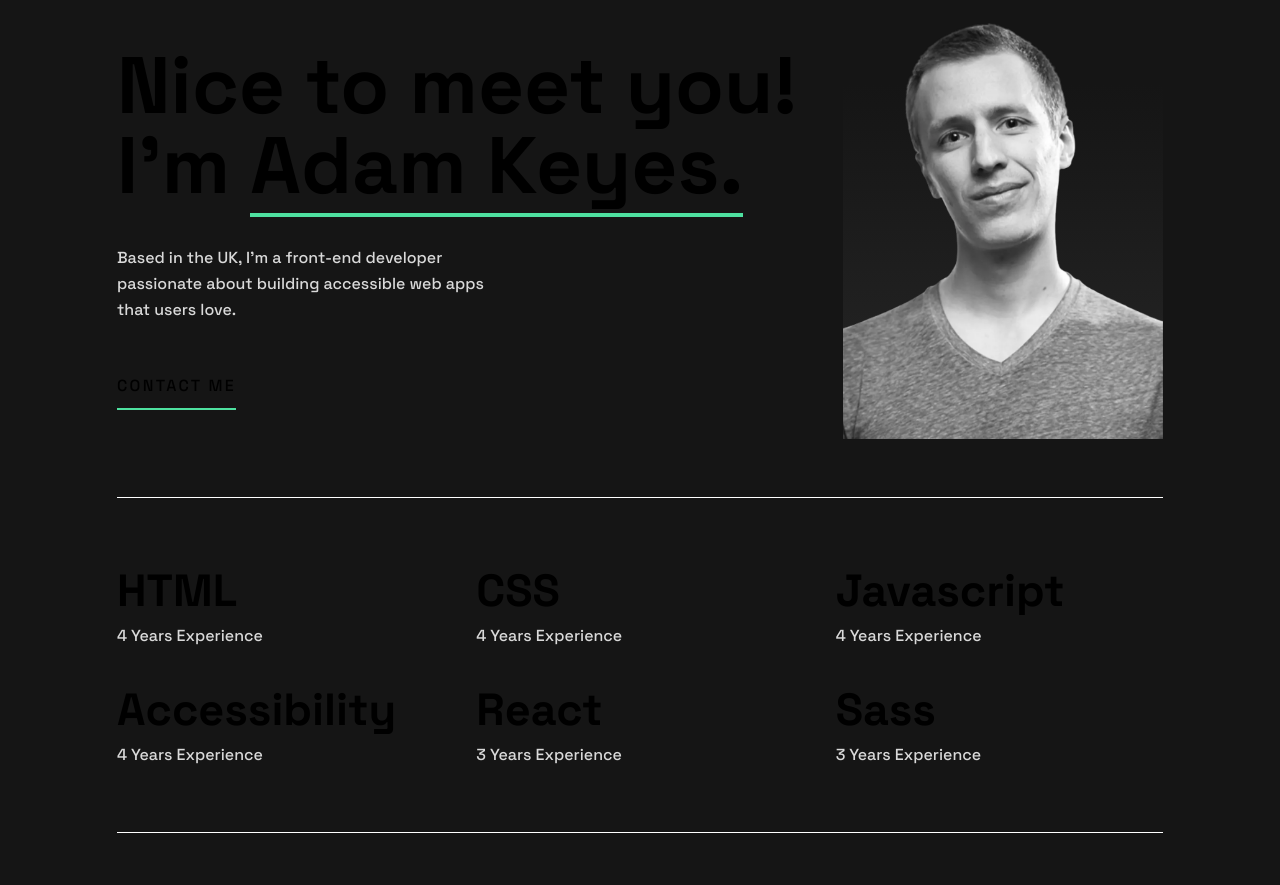
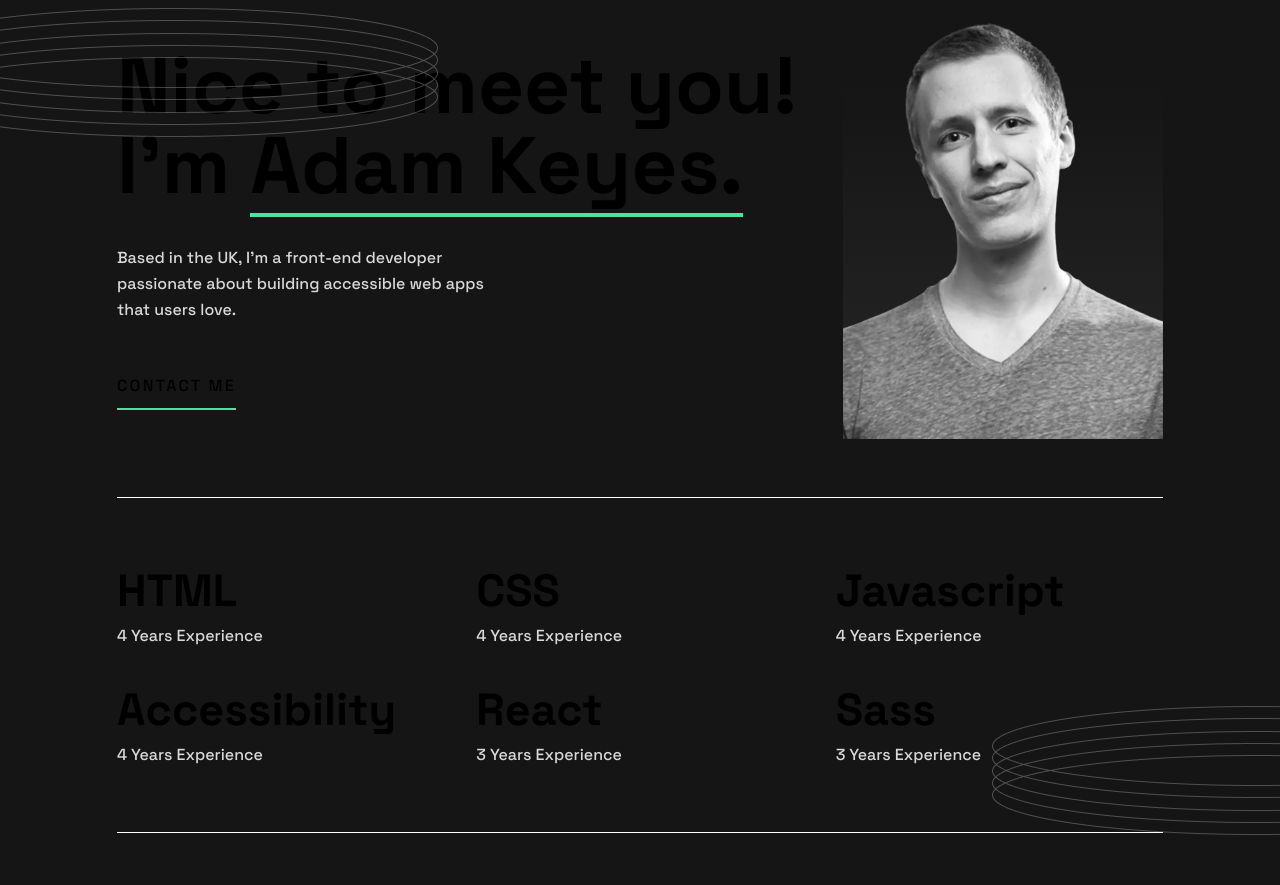
Before and after one commit to esteban025/TEMPLATE-PORTFOLIO, a plain HTML site: page index.html in a window 1280 px wide. Shown: the part 67-952 px from the top of the page. Drawn offline with Linux system fonts and the light colour scheme.

Commit message:
Añadiendo decoración de círculos en header y main

```diff
--- a/index.html
+++ b/index.html
@@ -15,6 +15,9 @@
 </head>
 <body>
   <div class="dd">
+    <div class="decorative-circles">
+      <img src="./images/decorative-circles.webp" alt="Image decorative circles">
+    </div>
     <header class="header-page">
       <div class="branding">
         <div class="name-user">
@@ -51,6 +54,9 @@
       </section>
 
       <section class="skills-section">
+        <div class="decorative-circles">
+          <img src="./images/decorative-circles.webp" alt="Image decorative circles">
+        </div>
         <article>
           <h3>HTML</h3>
           <P>4 Years Experience</P>
--- a/src/styles/header.css
+++ b/src/styles/header.css
@@ -1,3 +1,13 @@
+.dd > div.decorative-circles {
+  position: absolute;
+  top: 4%;
+  right: calc(70% - 1.25rem);
+
+  & img {
+    display: block;
+  }
+}
+
 .list-social-networks {
   display: flex;
   align-items: center;
--- a/src/styles/hero-sections.css
+++ b/src/styles/hero-sections.css
@@ -3,6 +3,8 @@
   width: 100%;
   max-width: 1110px;
   margin: 0 auto;
+
+  position: relative;
 }
 .hero-section {
   padding: 3rem 0;
--- a/src/styles/skills.css
+++ b/src/styles/skills.css
@@ -9,6 +9,8 @@
   gap: 2rem ;
   justify-content: center;
   align-items: center;
+
+  position: relative;
 }
 
 .skills-section article{
@@ -24,6 +26,16 @@
   }
   & p {
     color: var(--color-gray-100);
+  }
+}
+
+.skills-section .decorative-circles {
+  position: absolute;
+  bottom: -1%;
+  left: calc(80% + 3vw);
+
+  & img {
+    display: block;
   }
 }
 
--- a/src/styles/style.css
+++ b/src/styles/style.css
@@ -55,10 +55,14 @@
   border: 0;
   box-sizing: border-box;
 }
+html{
+  overflow-x: hidden;
+}
 body {
   font: var(--font-body-l);
   letter-spacing: var(--tracking-body-l);
   background-color: var(--color-dark-page);
+  overflow-x: hidden;
 }
 
 a {
```
Also changed, not shown: images/decorative-circles.webp (added).
